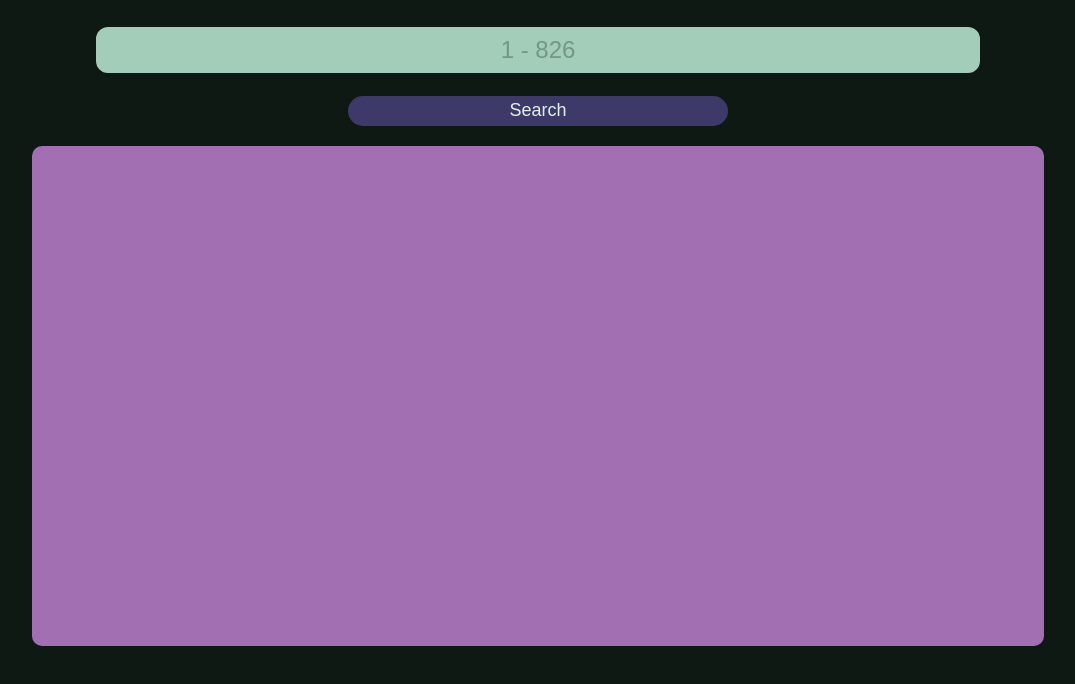
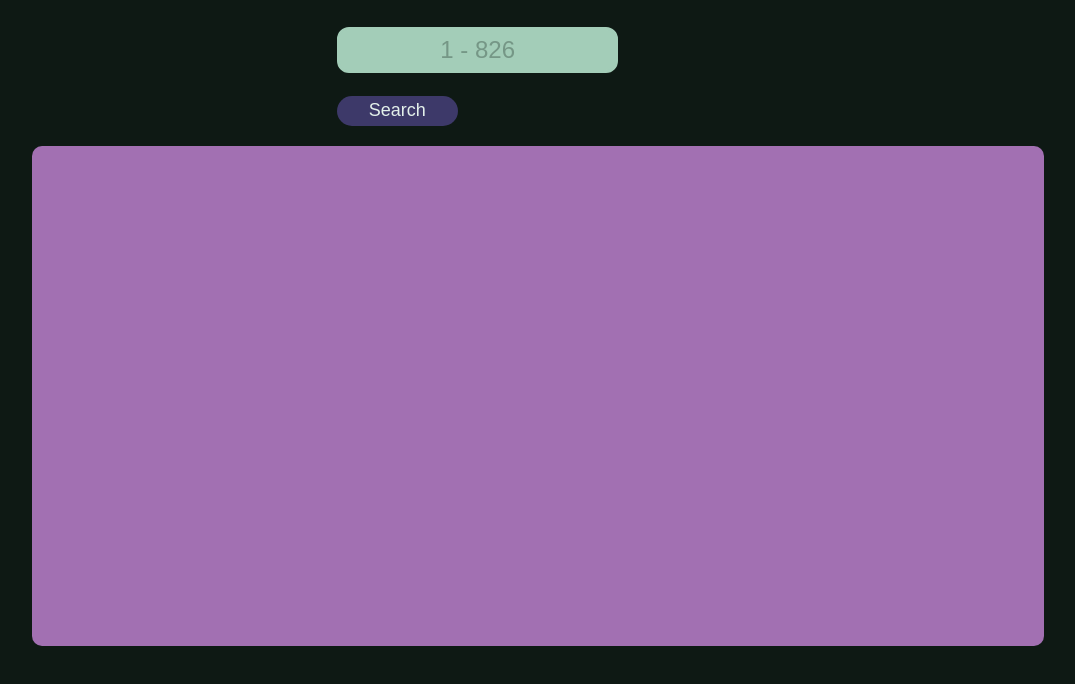
Before and after one commit to ismaelmonsalve/parcial, a plain HTML site: page index.html in a window 1280 px wide. Shown: the part 70-754 px from the top of the page, without its empty margins (102-1177 px from the left). Drawn offline with nearby package versions, Linux system fonts and the light colour scheme.

Commit message:
HTML Modificado (Botón al lado del buscador)

```diff
--- a/index.html
+++ b/index.html
@@ -11,8 +11,10 @@
   <body>
     <div id="container">
       <h1>Rick and Morty (Characters)</h1>
-      <input type="text" id="inputSearch" placeholder="1 - 826" />
-      <button id="buttonSearch" onclick="obtainValue()">Search</button>
+      <div id="search">
+        <input type="text" id="inputSearch" placeholder="1 - 826" />
+        <button id="buttonSearch" onclick="obtainValue()">Search</button>
+      </div>
       <div id="info">
         <div id="characterInfo"></div>
       </div>
```
